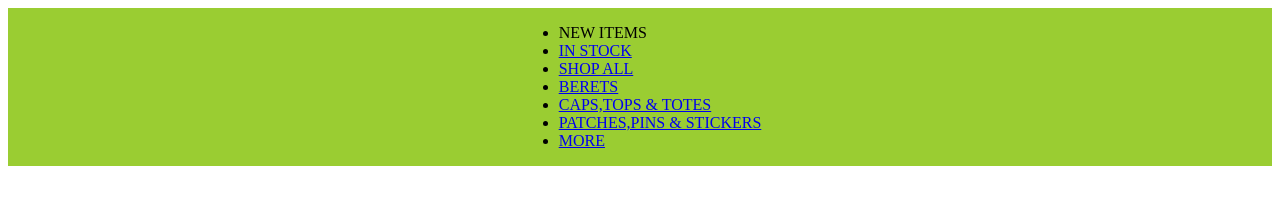
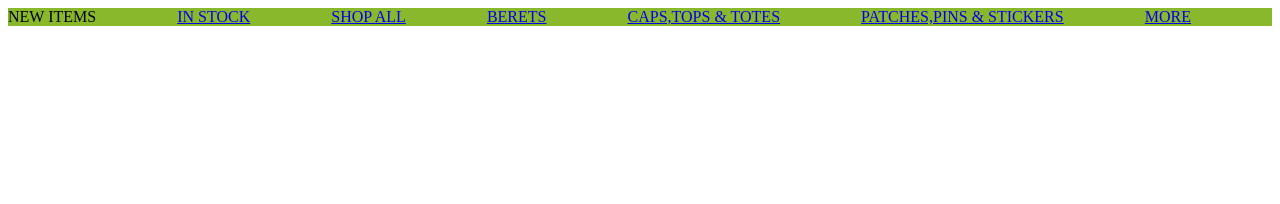
Before and after one commit to neslihva/b1nesli, a plain HTML site: page index.html in a window 1280 px wide. Drawn offline with Linux system fonts and the light colour scheme.

Commit message:
Update style.css

```diff
--- a/styles/style.css
+++ b/styles/style.css
@@ -9,3 +9,21 @@ header {
   flex-wrap: wrap;
   justify-content: center;
 }
+
+header nav {
+  background-color:rgba(0,0,0,.1);
+  flex-grow: 1;
+}
+
+header nav ul {
+  margin:0; padding:0;
+  list-style:none;
+  display:flex;
+}
+
+header nav li {
+  flex-grow: 1;
+  min-width: 6em;
+
+
+}
```
